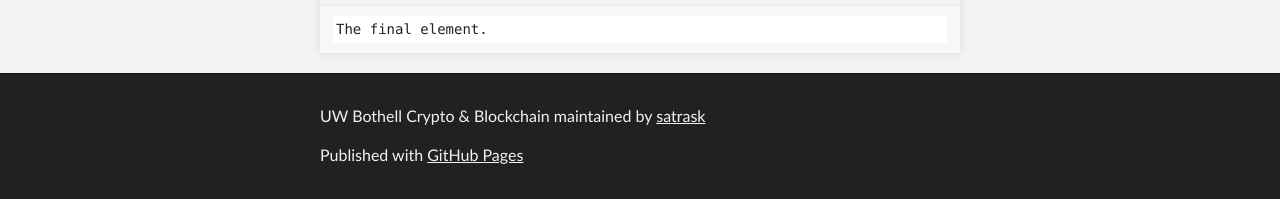
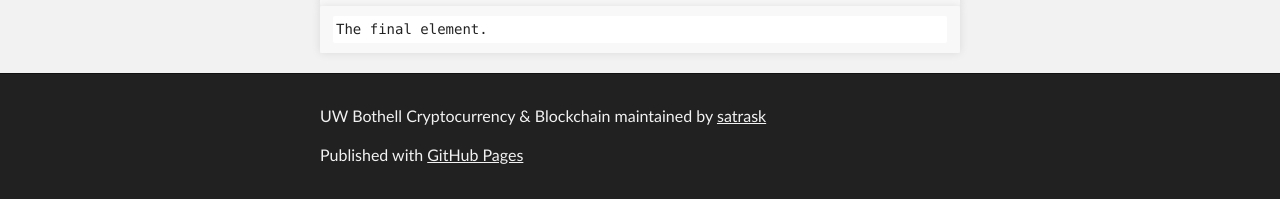
Before and after one commit to satrask/satrask-webtest-repo.github.io, a Jekyll site: the page built from index.md, in a window 1280 px wide and 900 px high, scrolled down 2790 px. Shown: the part 698-897 px from the top of the window. Built offline with Jekyll 4.4.1, drawn with Linux system fonts in a browser that asks for light colours; some of the changed text lies outside the part shown.

Commit message:
Update _config.yml

```diff
--- a/_config.yml
+++ b/_config.yml
@@ -1,4 +1,4 @@
-title: UW Bothell Crypto & Blockchain
+title: UW Bothell Cryptocurrency & Blockchain
 description: We're focused on connecting the world through education, collaboration, and innovation in all things related to Cryptocurrency & Blockchain.
 show_downloads: false
 google_analytics:
```
